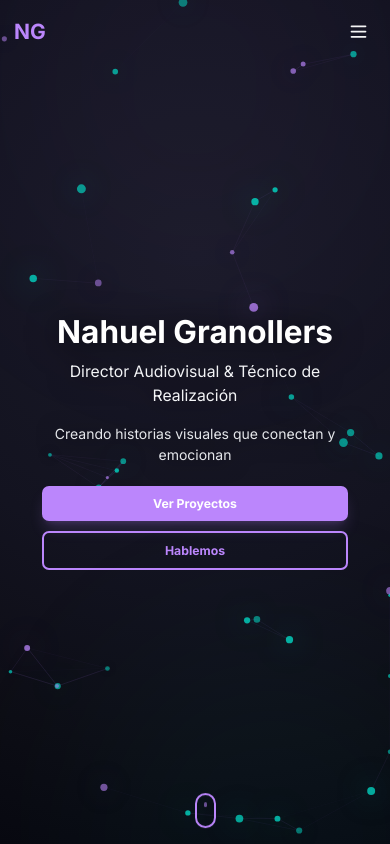
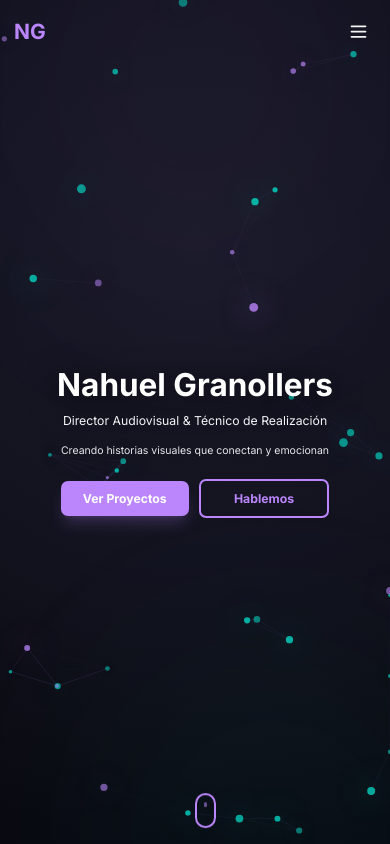
Before and after one commit to NahuelGranollers/Portfolio, a React (Vite) app: page / in a window 390 px wide. Shown: the top 844 px of the page. Built offline with nearby package versions, Linux system fonts and the light colour scheme; no server answers.

Commit message:
fix: Adjust text sizes for improved readability in Hero section

```diff
--- a/components/Hero.tsx
+++ b/components/Hero.tsx
@@ -27,15 +27,15 @@ const Hero: React.FC = () => {
         <h1 className="text-4xl sm:text-5xl md:text-6xl lg:text-7xl font-bold mb-3 sm:mb-4 text-white drop-shadow-[0_2px_15px_rgba(0,0,0,0.8)]">
           {t('hero.name') || 'Nahuel Granollers'}
         </h1>
-        <p className="text-lg sm:text-xl md:text-2xl text-gray-100 mb-4 sm:mb-6 drop-shadow-[0_2px_12px_rgba(0,0,0,0.7)]">
+        <p className="text-sm sm:text-xl md:text-2xl text-gray-100 mb-4 sm:mb-6 drop-shadow-[0_2px_12px_rgba(0,0,0,0.7)]">
           {t('hero.title') || 'Director Audiovisual & Técnico de Realización'}
         </p>
-        <p className="text-base sm:text-lg text-gray-200 mb-6 sm:mb-8 max-w-2xl mx-auto px-4 drop-shadow-[0_2px_10px_rgba(0,0,0,0.6)]">
+        <p className="text-xs sm:text-lg text-gray-200 mb-6 sm:mb-8 max-w-2xl mx-auto px-4 drop-shadow-[0_2px_10px_rgba(0,0,0,0.6)]">
           {t('hero.tagline') || 'Creando historias visuales que conectan y emocionan'}
         </p>
 
         {/* Botones CTA */}
-        <div className="flex flex-col sm:flex-row gap-3 sm:gap-4 justify-center items-center px-4">
+        <div className="flex flex-row gap-3 sm:gap-4 justify-center items-center px-4">
           <button
             onClick={scrollToProjects}
             aria-label="Ir a la sección de proyectos"
```
